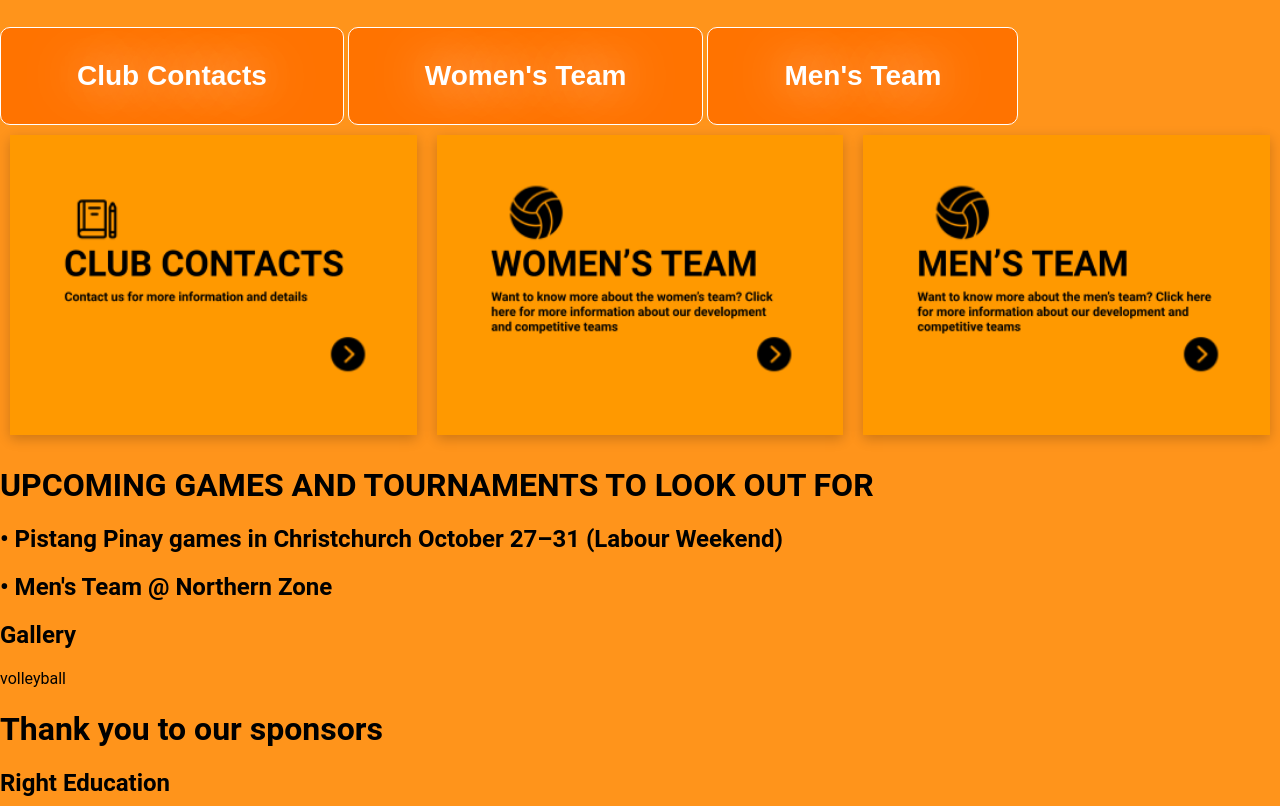
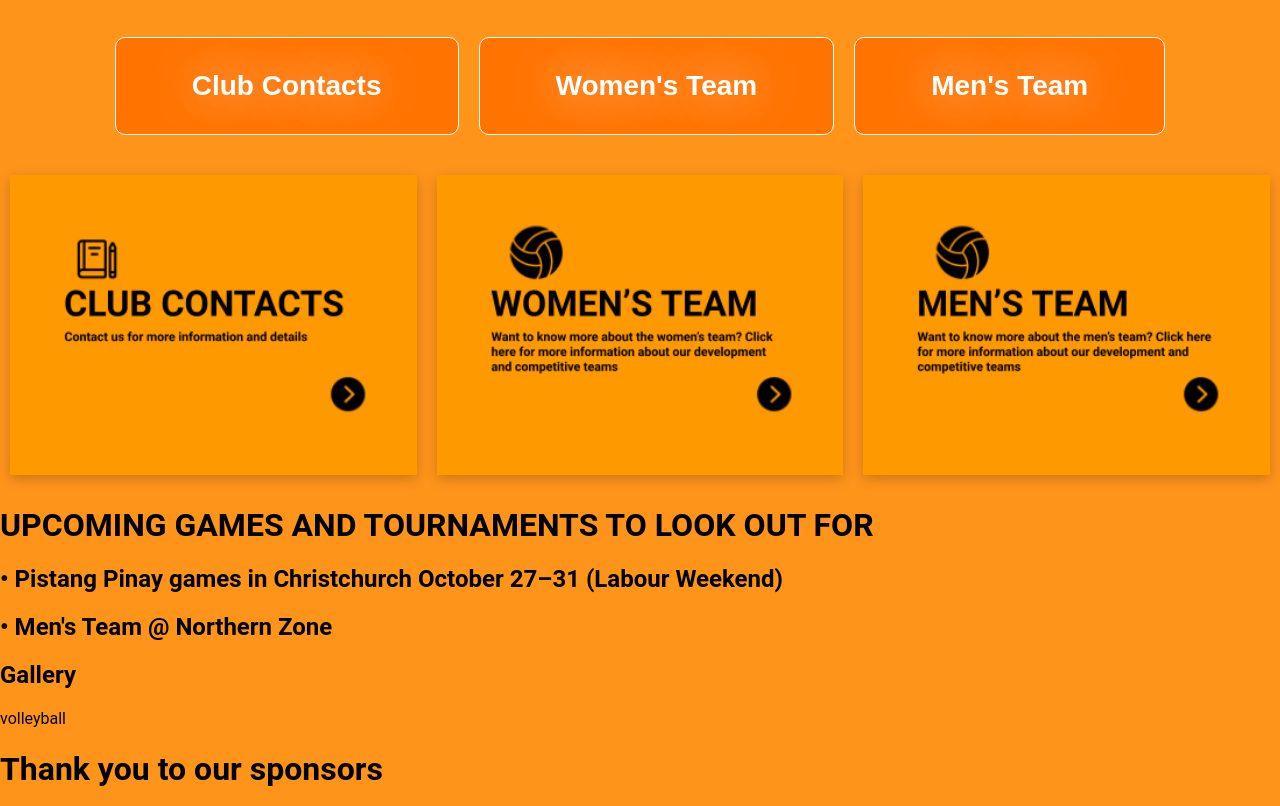
Before and after one commit to Meeklala/CDT-2, a plain HTML site: page index.html in a window 1280 px wide. Shown: the part 1318-2124 px from the top of the page. Drawn offline with Linux system fonts and the light colour scheme; a web font is replaced by a local one.

Commit message:
website 13

```diff
--- a/index.html
+++ b/index.html
@@ -26,22 +26,30 @@
   letter-spacing: 1px;          /* slight spacing for readability */
   text-align: center;           /* centers the header */
     }
+
+
 @font-face {
   font-family: 'Roboto';
   src: url('roboto_regular.woff') format('woff');
   font-weight: normal;
 }
+
+
 @font-face {
   font-family: 'Roboto';
   src: url('roboto_bold.woff') format('woff');
   font-weight: bold;
 }
+
+
   body {
   font-family: 'Roboto', sans-serif;
   background-color: #ff941b;
   padding: 0;
   margin: 0;
 }
+
+
 /* Make table bigger and readable */
 #Table {
   width: 80%;                  /* takes most of the page width */
@@ -97,8 +105,6 @@ nav {
 }
 
 
-
-
 /* Logo styling */
 .logo {
   height: 60px;   /* small logo */
@@ -106,8 +112,6 @@ nav {
   vertical-align: middle; /* aligns logo with links */
   margin-right: 15px;      /* spacing after logo */
 }
-
-
 
 
 nav a {
@@ -120,10 +124,6 @@ nav a {
 }
 
      /* Wrapper for left & right top boxes */
-
-
-
-
 .container-wrapper {
   display: flex;
   gap: 20px;
@@ -131,6 +131,8 @@ nav a {
   margin-bottom: 20px;
   padding: 10px;
 }
+
+
 /* Left box */
 .container {
   flex: 1;
@@ -156,6 +158,8 @@ nav a {
   margin: 0 auto 20px;
   text-align: left;
 }
+
+
 /* Right box */
 .container-2 {
   width: 400px;
@@ -176,6 +180,8 @@ nav a {
   display: block;           /* removes inline gaps */
   max-height: 380px;
 }
+
+
 /* Three boxes underneath */
 .flex-container {
   display: flex;
@@ -183,6 +189,8 @@ nav a {
   padding: 10px;
   object-fit: cover;
 }
+
+
 .box {
   flex: 1;
   height: 300px;               /* a bit taller for balance */
@@ -201,6 +209,8 @@ nav a {
   object-fit: cover;   /* fills box neatly */
   display: block;      /* removes extra spacing */
 }
+
+
 .myButton {
   box-shadow: -50px 0px 50px -50px #ffffff;
   background: linear-gradient(to bottom, #ff7300 5%, #ff7300 100%);
@@ -216,20 +226,33 @@ nav a {
   text-shadow: 0px -1px 50px #ffffff;
   display: inline-block; /* keeps button neat */
 }
+
+
 .myButton:hover {
   background-color: #ffb477;
 }
+
+
 .myButton:active {
   position: relative;
   top: 1px;
 }
+
+
+.button-container {
+  display: flex;
+  justify-content: center; /* centers horizontally */
+  gap: 20px;               /* space between buttons */
+  margin: 30px 0;          /* spacing above/below */
+  flex-wrap: wrap;         /* keeps them tidy on small screens */
+}
+
+
     /* screens for two columns it will change for screens that are medium sized */
     @media (max-width: 900px) {
       .flex-item {
         flex: 1 1 calc((100% - 10px) / 2);  /* 2 columns with 10px gap */
       }
-
-
       .flex-item img {
         height: 250px;
       }
@@ -239,8 +262,6 @@ nav a {
       .flex-item {
         flex: 1 1 100%;  /* width of screen fixed */
       }
-
-
       .flex-item img {
         height: 220px;
         object-fit: cover;
@@ -261,8 +282,6 @@ nav a {
   color: #333;
   max-width: 1000px;             /* keeps the box from stretching too wide */
 }
-
-
   </style>
 </head>
 
@@ -329,13 +348,13 @@ nav a {
 </div>
 
 
-<a href="#" class="myButton">Club Contacts</a>
+<div class="button-container">
+  <a href="#" class="myButton">Club Contacts</a>
+  <a href="#" class="myButton">Women's Team</a>
+  <a href="#" class="myButton">Men's Team</a>
+</div>
 
 
-<a href="#" class="myButton">Women's Team</a>
-
-
-<a href="#" class="myButton">Men's Team</a>
 
 
 <!-- Three boxes underneath -->
@@ -350,6 +369,8 @@ nav a {
     <img src="images/icons for website (2).png" alt="Box 3 image">
   </div>
 </div>
+
+
 
 
   <h1>UPCOMING GAMES AND TOURNAMENTS TO LOOK OUT FOR</h1>
```
